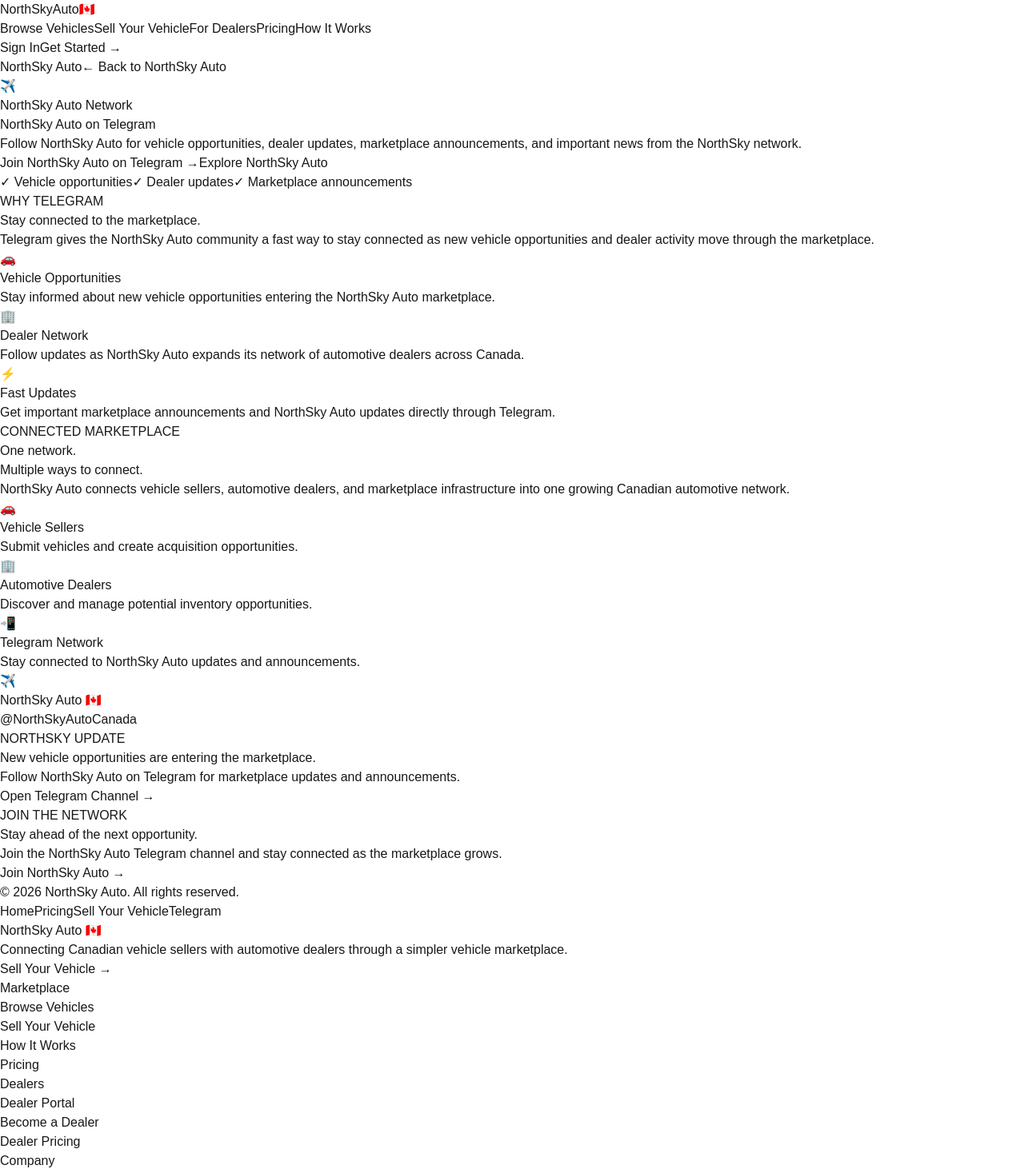
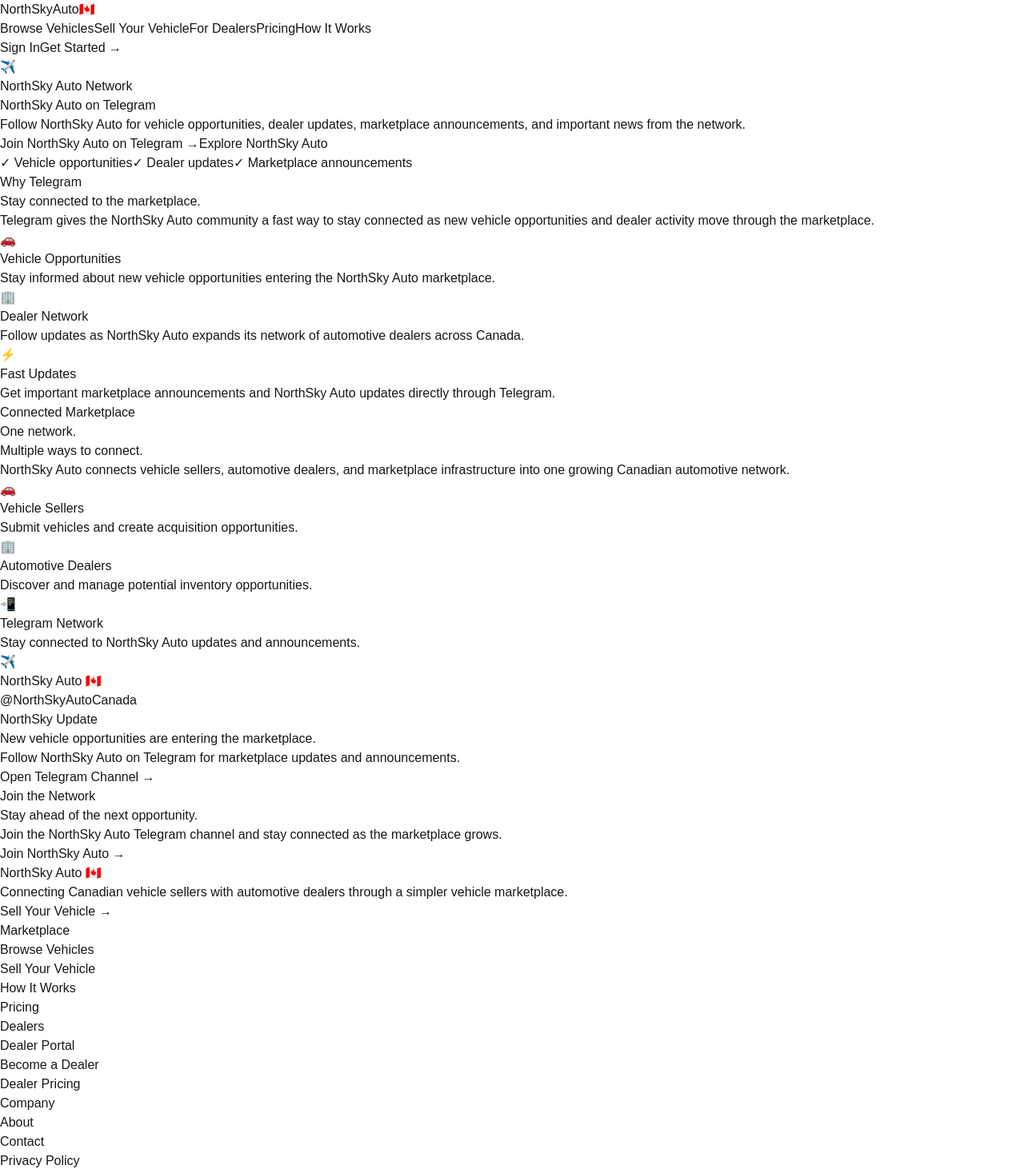
Before and after one commit to Goldylox752/NorthSky-Auto, a Next.js app: page /telegram in a window 1280 px wide. Shown: the top 1467 px of the page at 80% size. Built offline with nearby package versions, Linux system fonts and the light colour scheme.

Commit message:
Update page.jsx

```diff
--- a/app/telegram/page.jsx
+++ b/app/telegram/page.jsx
@@ -1,11 +1,9 @@
 import Link from "next/link";
-
-export const dynamic = "force-dynamic";
 
 export const metadata = {
   title: "Telegram | NorthSky Auto",
   description:
-    "Join NorthSky Auto on Telegram for vehicle opportunities, dealer updates, marketplace alerts, and NorthSky Auto announcements.",
+    "Join NorthSky Auto on Telegram for vehicle opportunities, dealer updates, marketplace alerts, and announcements.",
 };
 
 const TELEGRAM_URL = "https://t.me/NorthSkyAutoCanada";
@@ -31,85 +29,77 @@ const features = [
   },
 ];
 
+function FeatureCard({ icon, title, description }) {
+  return (
+    <div className="group rounded-2xl border border-slate-200 bg-slate-50 p-8 transition hover:-translate-y-1 hover:bg-white hover:shadow-lg">
+      <div className="flex h-14 w-14 items-center justify-center rounded-2xl bg-blue-50 text-3xl">
+        {icon}
+      </div>
+      <h3 className="mt-6 text-xl font-bold text-slate-900">{title}</h3>
+      <p className="mt-3 leading-relaxed text-slate-600">{description}</p>
+    </div>
+  );
+}
+
+function ConnectionRow({ icon, title, text }) {
+  return (
+    <div className="flex gap-4 rounded-2xl border border-slate-200 bg-white p-5">
+      <div className="flex h-11 w-11 shrink-0 items-center justify-center rounded-xl bg-blue-50 text-xl">
+        {icon}
+      </div>
+      <div>
+        <h3 className="font-bold text-slate-900">{title}</h3>
+        <p className="mt-1 text-sm leading-relaxed text-slate-500">{text}</p>
+      </div>
+    </div>
+  );
+}
+
 export default function TelegramPage() {
   return (
-    <main className="min-h-screen bg-slate-950 text-white">
-      {/* =========================================================
-          HEADER
-      ========================================================= */}
-      <header className="border-b border-white/10">
-        <div className="mx-auto flex max-w-7xl items-center justify-between px-6 py-5">
-          <Link
-            href="/"
-            className="text-xl font-black tracking-tight"
-          >
-            NorthSky{" "}
-            <span className="text-blue-400">
-              Auto
-            </span>
-          </Link>
+    <div className="bg-white text-slate-900">
+      {/* ================= HERO ================= */}
+      <section className="relative overflow-hidden bg-slate-950 text-white">
+        <div className="absolute -right-40 -top-40 h-[500px] w-[500px] rounded-full bg-blue-600/20 blur-3xl" />
+        <div className="absolute -bottom-40 -left-40 h-[500px] w-[500px] rounded-full bg-cyan-500/10 blur-3xl" />
 
-          <Link
-            href="/"
-            className="text-sm font-semibold text-slate-400 transition hover:text-white"
-          >
-            ← Back to NorthSky Auto
-          </Link>
-        </div>
-      </header>
-
-      {/* =========================================================
-          HERO
-      ========================================================= */}
-      <section className="relative overflow-hidden">
-        <div className="absolute inset-0">
-          <div className="absolute -right-40 -top-40 h-[500px] w-[500px] rounded-full bg-blue-600/20 blur-3xl" />
-
-          <div className="absolute -bottom-40 -left-40 h-[500px] w-[500px] rounded-full bg-cyan-500/10 blur-3xl" />
-        </div>
-
-        <div className="relative mx-auto max-w-6xl px-6 py-24 text-center lg:py-32">
-          {/* Telegram icon */}
-          <div className="mx-auto flex h-20 w-20 items-center justify-center rounded-3xl bg-[#229ED9] text-4xl shadow-2xl shadow-cyan-500/20">
+        <div className="relative mx-auto max-w-4xl px-6 py-20 text-center sm:py-24 lg:py-28">
+          <div className="mx-auto flex h-16 w-16 items-center justify-center rounded-2xl bg-[#229ED9] text-3xl shadow-xl shadow-cyan-500/20">
             ✈️
           </div>
 
-          <p className="mt-8 text-sm font-black uppercase tracking-[0.25em] text-blue-400">
+          <p className="mt-8 text-xs font-bold uppercase tracking-[0.25em] text-blue-400">
             NorthSky Auto Network
           </p>
 
-          <h1 className="mx-auto mt-5 max-w-4xl text-5xl font-black tracking-tight sm:text-6xl lg:text-7xl">
+          <h1 className="mt-4 text-4xl font-extrabold tracking-tight sm:text-5xl lg:text-6xl">
             NorthSky Auto{" "}
-            <span className="text-[#229ED9]">
-              on Telegram
-            </span>
+            <span className="text-[#229ED9]">on Telegram</span>
           </h1>
 
-          <p className="mx-auto mt-7 max-w-2xl text-lg leading-8 text-slate-300 sm:text-xl">
-            Follow NorthSky Auto for vehicle opportunities, dealer
-            updates, marketplace announcements, and important news from
-            the NorthSky network.
+          <p className="mx-auto mt-6 max-w-2xl text-lg leading-relaxed text-slate-300">
+            Follow NorthSky Auto for vehicle opportunities, dealer updates,
+            marketplace announcements, and important news from the network.
           </p>
 
-          <div className="mt-10 flex flex-col justify-center gap-4 sm:flex-row">
+          <div className="mt-10 flex flex-col justify-center gap-3 sm:flex-row">
             <a
               href={TELEGRAM_URL}
               target="_blank"
               rel="noopener noreferrer"
-              className="rounded-xl bg-[#229ED9] px-8 py-4 font-black text-white shadow-lg shadow-cyan-500/20 transition hover:bg-[#168dcc]"
+              className="rounded-xl bg-[#229ED9] px-8 py-4 font-semibold text-white shadow-lg shadow-cyan-500/20 transition hover:bg-[#168dcc]"
             >
               Join NorthSky Auto on Telegram →
             </a>
-
             <Link
               href="/"
-              className="rounded-xl border border-white/15 bg-white/5 px-8 py-4 font-bold text-white transition hover:bg-white/10"
+              className="rounded-xl border border-white/15 bg-white/5 px-8 py-4 font-semibold text-white transition hover:bg-white/10"
             >
               Explore NorthSky Auto
             </Link>
           </div>
 
-          <div className="mt-10 flex flex-wrap justify-center gap-x-8 gap-y-3 text-sm text-slate-400">
+          <div className="mt-8 flex flex-wrap justify-center gap-x-6 gap-y-2 text-sm text-slate-400">
             <span>✓ Vehicle opportunities</span>
             <span>✓ Dealer updates</span>
             <span>✓ Marketplace announcements</span>
@@ -117,61 +107,46 @@ export default function TelegramPage() {
         </div>
       </section>
 
-      {/* =========================================================
-          FEATURES
-      ========================================================= */}
-      <section className="bg-white py-24 text-slate-950">
-        <div className="mx-auto max-w-7xl px-6 lg:px-8">
-          <div className="mx-auto max-w-3xl text-center">
-            <p className="text-sm font-black uppercase tracking-[0.2em] text-blue-600">
-              WHY TELEGRAM
+      {/* ================= FEATURES ================= */}
+      <section className="mx-auto max-w-7xl px-6 py-20 sm:py-24">
+        <div className="mx-auto max-w-2xl text-center">
+          <p className="text-xs font-bold uppercase tracking-widest text-blue-600">
+            Why Telegram
           </p>
-
-            <h2 className="mt-4 text-4xl font-black tracking-tight sm:text-5xl">
+          <h2 className="mt-3 text-3xl font-extrabold tracking-tight sm:text-4xl">
             Stay connected to the marketplace.
           </h2>
-
-            <p className="mt-6 text-lg leading-8 text-slate-600">
-              Telegram gives the NorthSky Auto community a fast way to
-              stay connected as new vehicle opportunities and dealer
-              activity move through the marketplace.
+          <p className="mt-4 text-lg leading-relaxed text-slate-600">
+            Telegram gives the NorthSky Auto community a fast way to stay
+            connected as new vehicle opportunities and dealer activity move
+            through the marketplace.
           </p>
         </div>
 
-          <div className="mt-16 grid gap-6 md:grid-cols-3">
+        <div className="mt-14 grid gap-6 md:grid-cols-3">
           {features.map((feature) => (
-              <FeatureCard
-                key={feature.title}
-                icon={feature.icon}
-                title={feature.title}
-                description={feature.description}
-              />
+            <FeatureCard key={feature.title} {...feature} />
           ))}
-          </div>
         </div>
       </section>
 
-      {/* =========================================================
-          MARKETPLACE CONNECTION
-      ========================================================= */}
-      <section className="border-y border-slate-200 bg-slate-50 py-24">
-        <div className="mx-auto max-w-6xl px-6 lg:px-8">
+      {/* ================= MARKETPLACE CONNECTION ================= */}
+      <section className="border-y border-slate-100 bg-slate-50">
+        <div className="mx-auto max-w-6xl px-6 py-20 sm:py-24">
           <div className="grid gap-12 lg:grid-cols-2 lg:items-center">
             <div>
-              <p className="text-sm font-black uppercase tracking-[0.2em] text-blue-600">
-                CONNECTED MARKETPLACE
+              <p className="text-xs font-bold uppercase tracking-widest text-blue-600">
+                Connected Marketplace
               </p>
-
-              <h2 className="mt-4 text-4xl font-black tracking-tight sm:text-5xl">
+              <h2 className="mt-3 text-3xl font-extrabold tracking-tight sm:text-4xl">
                 One network.
                 <br />
                 Multiple ways to connect.
               </h2>
-
-              <p className="mt-6 text-lg leading-8 text-slate-600">
-                NorthSky Auto connects vehicle sellers, automotive
-                dealers, and marketplace infrastructure into one growing
-                Canadian automotive network.
+              <p className="mt-5 text-lg leading-relaxed text-slate-600">
+                NorthSky Auto connects vehicle sellers, automotive dealers, and
+                marketplace infrastructure into one growing Canadian automotive
+                network.
               </p>
 
               <div className="mt-8 space-y-4">
@@ -180,13 +155,11 @@ export default function TelegramPage() {
                   title="Vehicle Sellers"
                   text="Submit vehicles and create acquisition opportunities."
                 />
-
                 <ConnectionRow
                   icon="🏢"
                   title="Automotive Dealers"
                   text="Discover and manage potential inventory opportunities."
                 />
-
                 <ConnectionRow
                   icon="📲"
                   title="Telegram Network"
@@ -201,31 +174,22 @@ export default function TelegramPage() {
                   <div className="flex h-12 w-12 items-center justify-center rounded-xl bg-[#229ED9] text-xl">
                     ✈️
                   </div>
-
                   <div>
-                    <p className="font-black">
-                      NorthSky Auto 🇨🇦
-                    </p>
-
-                    <p className="text-sm text-slate-400">
-                      @NorthSkyAutoCanada
-                    </p>
+                    <p className="font-bold">NorthSky Auto 🇨🇦</p>
+                    <p className="text-sm text-slate-400">@NorthSkyAutoCanada</p>
                   </div>
                 </div>
 
                 <div className="mt-7 rounded-2xl bg-white/5 p-5">
                   <p className="text-xs font-bold uppercase tracking-widest text-blue-400">
-                    NORTHSKY UPDATE
+                    NorthSky Update
                   </p>
-
                   <p className="mt-3 text-lg font-bold">
-                    New vehicle opportunities are entering the
-                    marketplace.
+                    New vehicle opportunities are entering the marketplace.
                   </p>
-
-                  <p className="mt-3 text-sm leading-6 text-slate-400">
-                    Follow NorthSky Auto on Telegram for marketplace
-                    updates and announcements.
+                  <p className="mt-3 text-sm leading-relaxed text-slate-400">
+                    Follow NorthSky Auto on Telegram for marketplace updates and
+                    announcements.
                   </p>
                 </div>
 
@@ -233,7 +197,7 @@ export default function TelegramPage() {
                   href={TELEGRAM_URL}
                   target="_blank"
                   rel="noopener noreferrer"
-                  className="mt-5 block rounded-xl bg-[#229ED9] px-5 py-4 text-center font-black transition hover:bg-[#168dcc]"
+                  className="mt-5 block rounded-xl bg-[#229ED9] px-5 py-4 text-center font-semibold transition hover:bg-[#168dcc]"
                 >
                   Open Telegram Channel →
                 </a>
@@ -243,124 +207,29 @@ export default function TelegramPage() {
         </div>
       </section>
 
-      {/* =========================================================
-          CTA
-      ========================================================= */}
-      <section className="bg-gradient-to-r from-blue-700 to-blue-900 py-24">
-        <div className="mx-auto max-w-4xl px-6 text-center">
-          <p className="text-sm font-black uppercase tracking-[0.2em] text-blue-200">
-            JOIN THE NETWORK
+      {/* ================= CTA ================= */}
+      <section className="bg-gradient-to-r from-blue-700 to-blue-900">
+        <div className="mx-auto max-w-3xl px-6 py-20 text-center text-white sm:py-24">
+          <p className="text-xs font-bold uppercase tracking-widest text-blue-200">
+            Join the Network
           </p>
-
-          <h2 className="mt-4 text-4xl font-black tracking-tight text-white sm:text-5xl">
+          <h2 className="mt-3 text-3xl font-extrabold tracking-tight sm:text-4xl">
             Stay ahead of the next opportunity.
           </h2>
-
-          <p className="mx-auto mt-6 max-w-2xl text-lg leading-8 text-blue-100">
-            Join the NorthSky Auto Telegram channel and stay connected as
-            the marketplace grows.
+          <p className="mx-auto mt-4 max-w-xl text-lg text-blue-100">
+            Join the NorthSky Auto Telegram channel and stay connected as the
+            marketplace grows.
           </p>
-
           <a
             href={TELEGRAM_URL}
             target="_blank"
             rel="noopener noreferrer"
-            className="mt-9 inline-flex rounded-xl bg-white px-8 py-4 font-black text-blue-700 shadow-xl transition hover:bg-blue-50"
+            className="mt-10 inline-flex rounded-xl bg-white px-8 py-4 font-semibold text-blue-700 shadow-md transition hover:bg-blue-50"
           >
             Join NorthSky Auto →
           </a>
         </div>
       </section>
-
-      {/* =========================================================
-          FOOTER
-      ========================================================= */}
-      <footer className="border-t border-white/10 bg-slate-950">
-        <div className="mx-auto flex max-w-7xl flex-col gap-5 px-6 py-8 text-sm text-slate-500 sm:flex-row sm:items-center sm:justify-between">
-          <p>
-            © {new Date().getFullYear()} NorthSky Auto. All rights
-            reserved.
-          </p>
-
-          <div className="flex flex-wrap gap-5">
-            <Link
-              href="/"
-              className="transition hover:text-white"
-            >
-              Home
-            </Link>
-
-            <Link
-              href="/pricing"
-              className="transition hover:text-white"
-            >
-              Pricing
-            </Link>
-
-            <Link
-              href="/sell"
-              className="transition hover:text-white"
-            >
-              Sell Your Vehicle
-            </Link>
-
-            <a
-              href={TELEGRAM_URL}
-              target="_blank"
-              rel="noopener noreferrer"
-              className="transition hover:text-white"
-            >
-              Telegram
-            </a>
-          </div>
-        </div>
-      </footer>
-    </main>
-  );
-}
-
-function FeatureCard({
-  icon,
-  title,
-  description,
-}) {
-  return (
-    <div className="group rounded-3xl border border-slate-200 bg-slate-50 p-8 transition hover:-translate-y-1 hover:bg-white hover:shadow-xl">
-      <div className="flex h-14 w-14 items-center justify-center rounded-2xl bg-blue-50 text-3xl">
-        {icon}
-      </div>
-
-      <h3 className="mt-7 text-xl font-black">
-        {title}
-      </h3>
-
-      <p className="mt-4 leading-7 text-slate-600">
-        {description}
-      </p>
     </div>
   );
 }
-
-function ConnectionRow({
-  icon,
-  title,
-  text,
-}) {
-  return (
-    <div className="flex gap-4 rounded-2xl border border-slate-200 bg-white p-5">
-      <div className="flex h-11 w-11 shrink-0 items-center justify-center rounded-xl bg-blue-50 text-xl">
-        {icon}
-      </div>
-
-      <div>
-        <h3 className="font-black">
-          {title}
-        </h3>
-
-        <p className="mt-1 text-sm leading-6 text-slate-500">
-          {text}
-        </p>
-      </div>
-    </div>
-  );
-}
```
Lines whose indentation alone changed are shown as unchanged.
